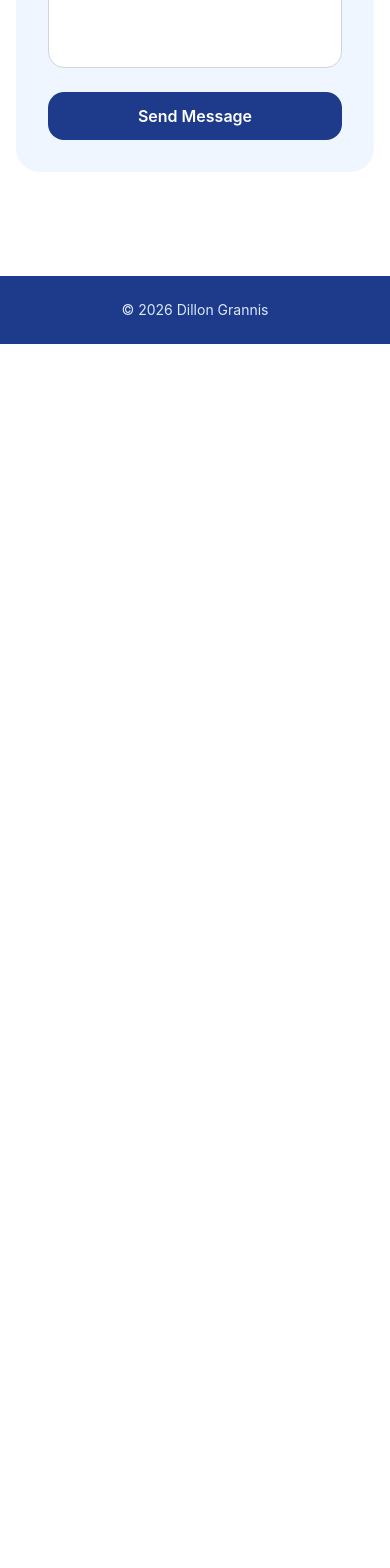
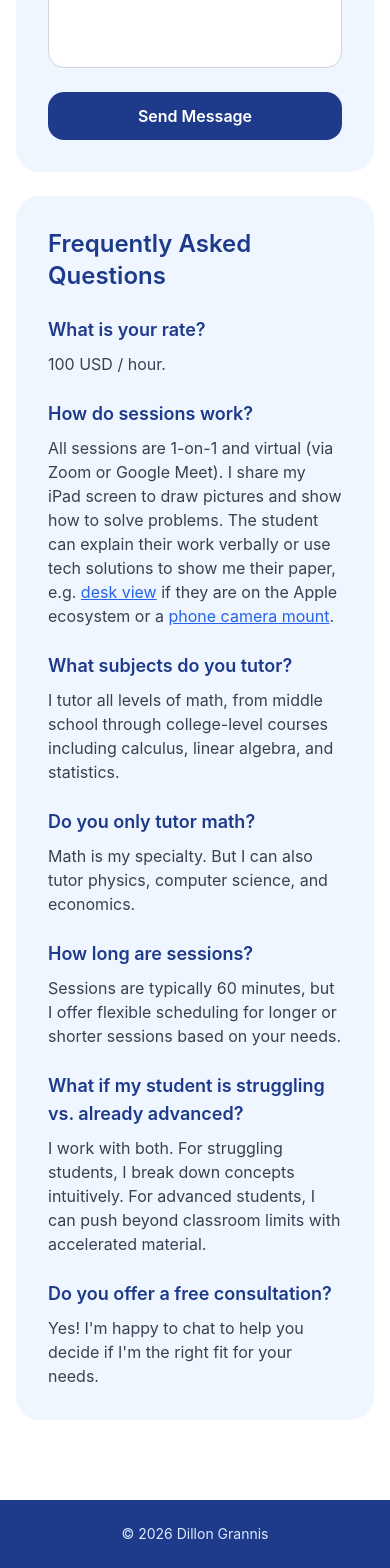
Before and after one commit to dmgrannis/tutoring-website, a Next.js app: page /contact in a window 390 px wide. Shown: the part 1064-2632 px from the top of the page. Before the commit the page ends 1408 px from the top, so only its background shows below. Built offline with nearby package versions, Linux system fonts and the light colour scheme.

Commit message:
Add FAQ section to contact page
- Rate, session format, subjects, session length
- Links to desk view (TikTok) and phone mount (Amazon)
- Styled to match site design

```diff
--- a/pages/contact.tsx
+++ b/pages/contact.tsx
@@ -451,6 +451,50 @@ export default function Contact() {
               </button>
             </form>
           </div>
+
+          {/* FAQ Section */}
+          <div className="bg-blue-50 rounded-3xl p-8">
+            <h2 className="text-2xl md:text-3xl font-semibold text-blue-900 mb-6">Frequently Asked Questions</h2>
+
+            <div className="space-y-6">
+              <div>
+                <h3 className="text-lg font-semibold text-blue-900 mb-2">What is your rate?</h3>
+                <p className="text-gray-700">100 USD / hour.</p>
+              </div>
+
+              <div>
+                <h3 className="text-lg font-semibold text-blue-900 mb-2">How do sessions work?</h3>
+                <p className="text-gray-700">
+                  All sessions are 1-on-1 and virtual (via Zoom or Google Meet). I share my iPad screen to draw pictures and show how to solve problems. The student can explain their work verbally or use tech solutions to show me their paper, e.g. <a href="https://www.tiktok.com/@ravinascreatives/video/7166089637881105710" target="_blank" rel="noopener noreferrer" className="text-blue-600 hover:text-blue-800 underline">desk view</a> if they are on the Apple ecosystem or a <a href="https://www.amazon.com/dp/B07P2VK93P" target="_blank" rel="noopener noreferrer" className="text-blue-600 hover:text-blue-800 underline">phone camera mount</a>.
+                </p>
+              </div>
+
+              <div>
+                <h3 className="text-lg font-semibold text-blue-900 mb-2">What subjects do you tutor?</h3>
+                <p className="text-gray-700">I tutor all levels of math, from middle school through college-level courses including calculus, linear algebra, and statistics.</p>
+              </div>
+
+              <div>
+                <h3 className="text-lg font-semibold text-blue-900 mb-2">Do you only tutor math?</h3>
+                <p className="text-gray-700">Math is my specialty. But I can also tutor physics, computer science, and economics.</p>
+              </div>
+
+              <div>
+                <h3 className="text-lg font-semibold text-blue-900 mb-2">How long are sessions?</h3>
+                <p className="text-gray-700">Sessions are typically 60 minutes, but I offer flexible scheduling for longer or shorter sessions based on your needs.</p>
+              </div>
+
+              <div>
+                <h3 className="text-lg font-semibold text-blue-900 mb-2">What if my student is struggling vs. already advanced?</h3>
+                <p className="text-gray-700">I work with both. For struggling students, I break down concepts intuitively. For advanced students, I can push beyond classroom limits with accelerated material.</p>
+              </div>
+
+              <div>
+                <h3 className="text-lg font-semibold text-blue-900 mb-2">Do you offer a free consultation?</h3>
+                <p className="text-gray-700">Yes! I'm happy to chat to help you decide if I'm the right fit for your needs.</p>
+              </div>
+            </div>
+          </div>
         </div>
       </main>
       <Footer />
```
Also changed, not shown: public/images/tutoringpic-uncropped.webp (added).
